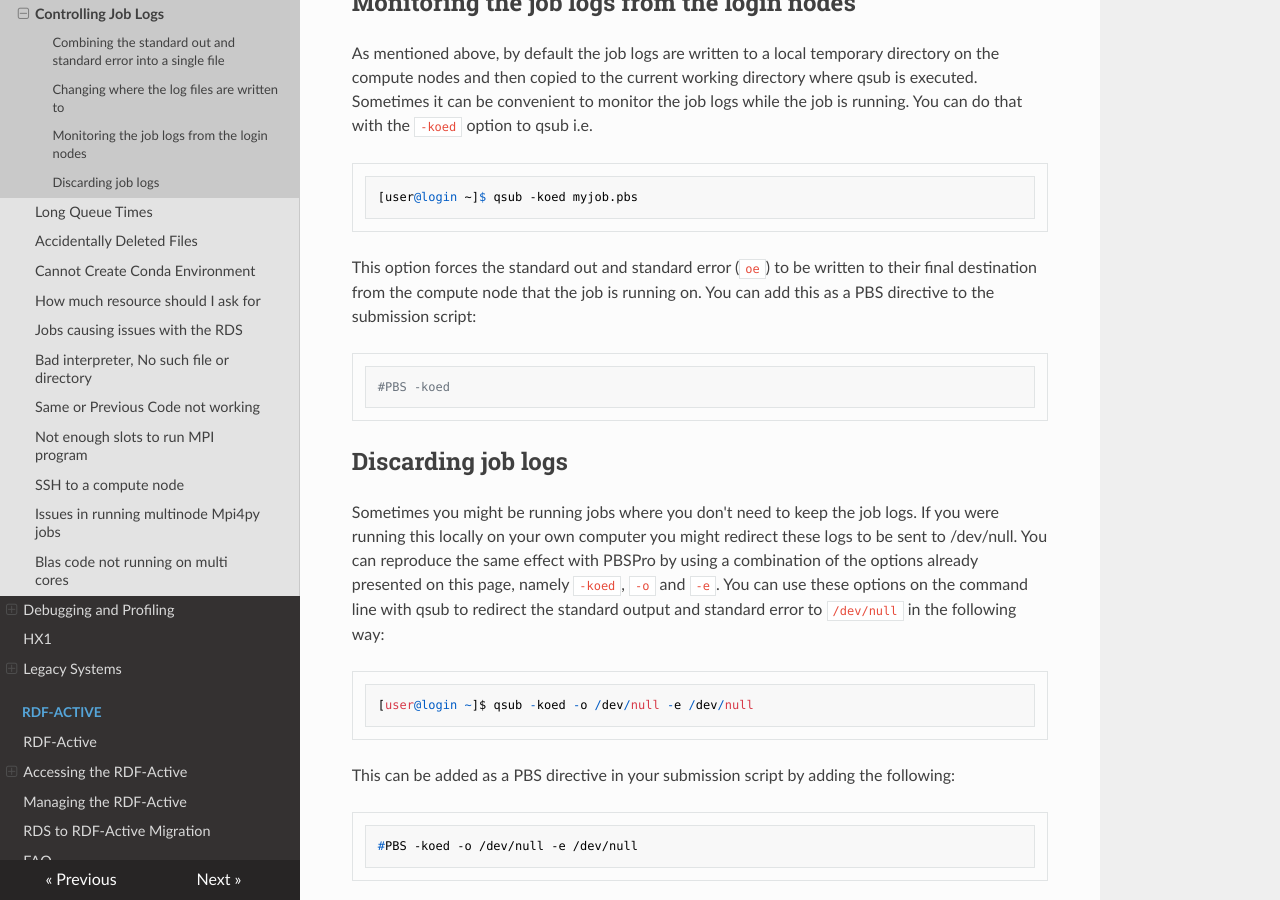
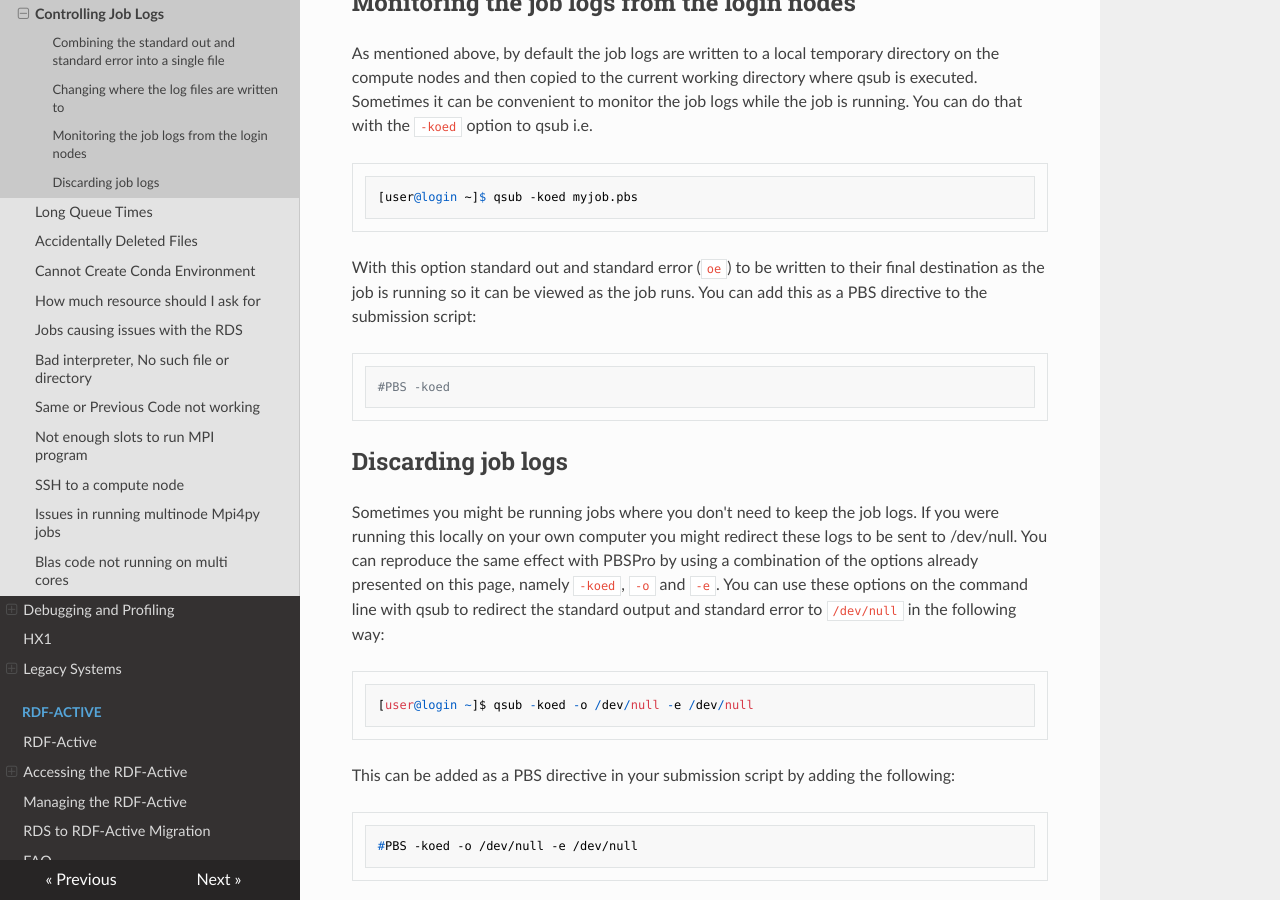
Before and after one commit to ImperialCollegeLondon/icl-rcs-user-guide, an MkDocs documentation site: the page built from docs/hpc/faq/controlling-job-log-files.md, in a window 1280 px wide and 900 px high, scrolled down 1238 px. Built offline with MkDocs 1.6.1, drawn with Linux system fonts in a browser that asks for light colours; nearby versions of some CDN libraries.

Commit message:
Update docs/hpc/faq/controlling-job-log-files.md
Co-authored-by: David Hempston <cyber_veio@hotmail.com>

````diff
--- a/docs/hpc/faq/controlling-job-log-files.md
+++ b/docs/hpc/faq/controlling-job-log-files.md
@@ -41,7 +41,7 @@ As mentioned above, by default the job logs are written to a local temporary dir
 [user@login ~]$ qsub -koed myjob.pbs
 ```
 
-This option forces the standard out and standard error (`oe`) to be written to their final destination from the compute node that the job is running on. You can add this as a PBS directive to the submission script:
+With this option standard out and standard error (`oe`) to be written to their final destination as the job is running so it can be viewed as the job runs. You can add this as a PBS directive to the submission script:
 
 ```
 #PBS -koed
````
